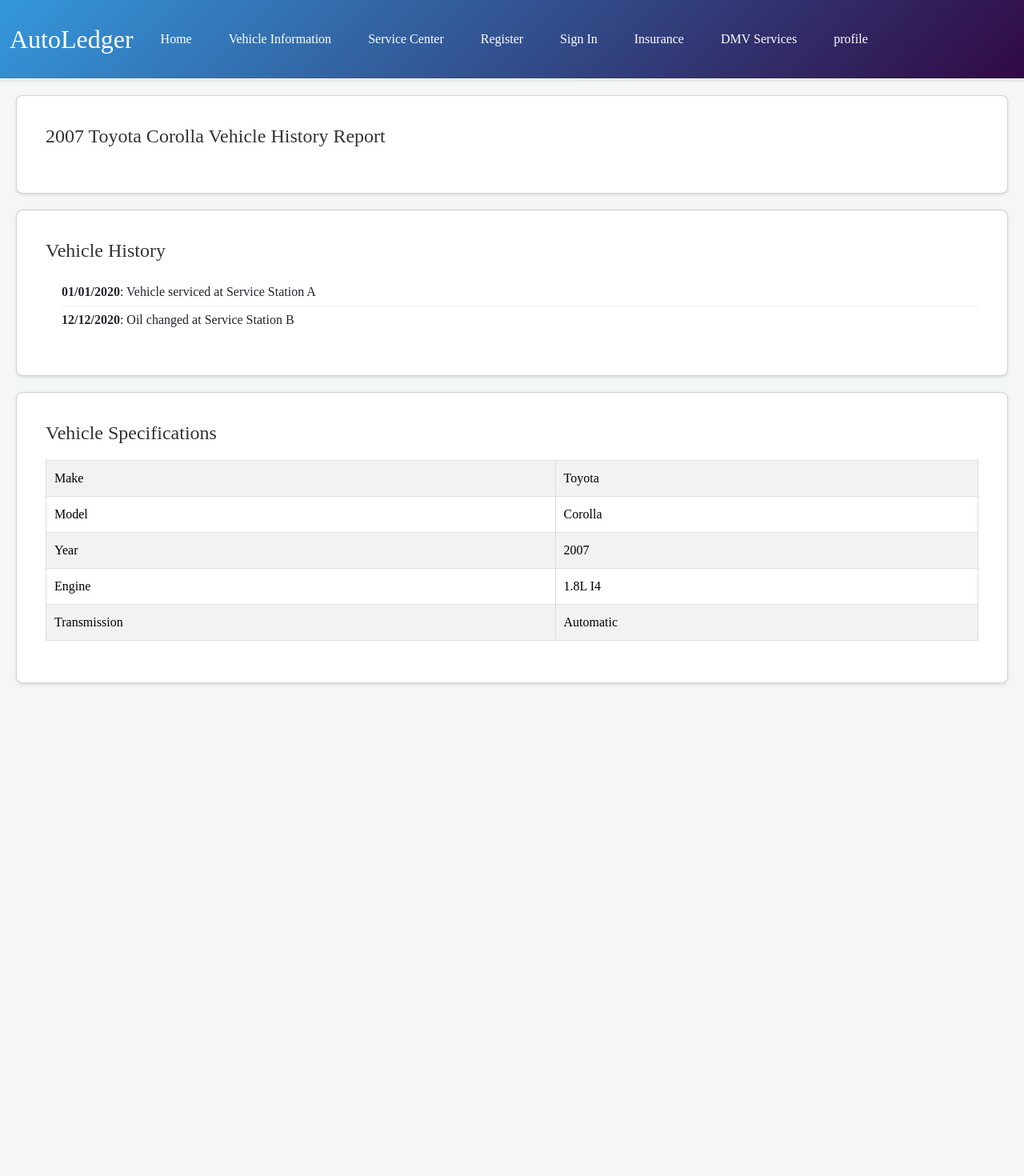
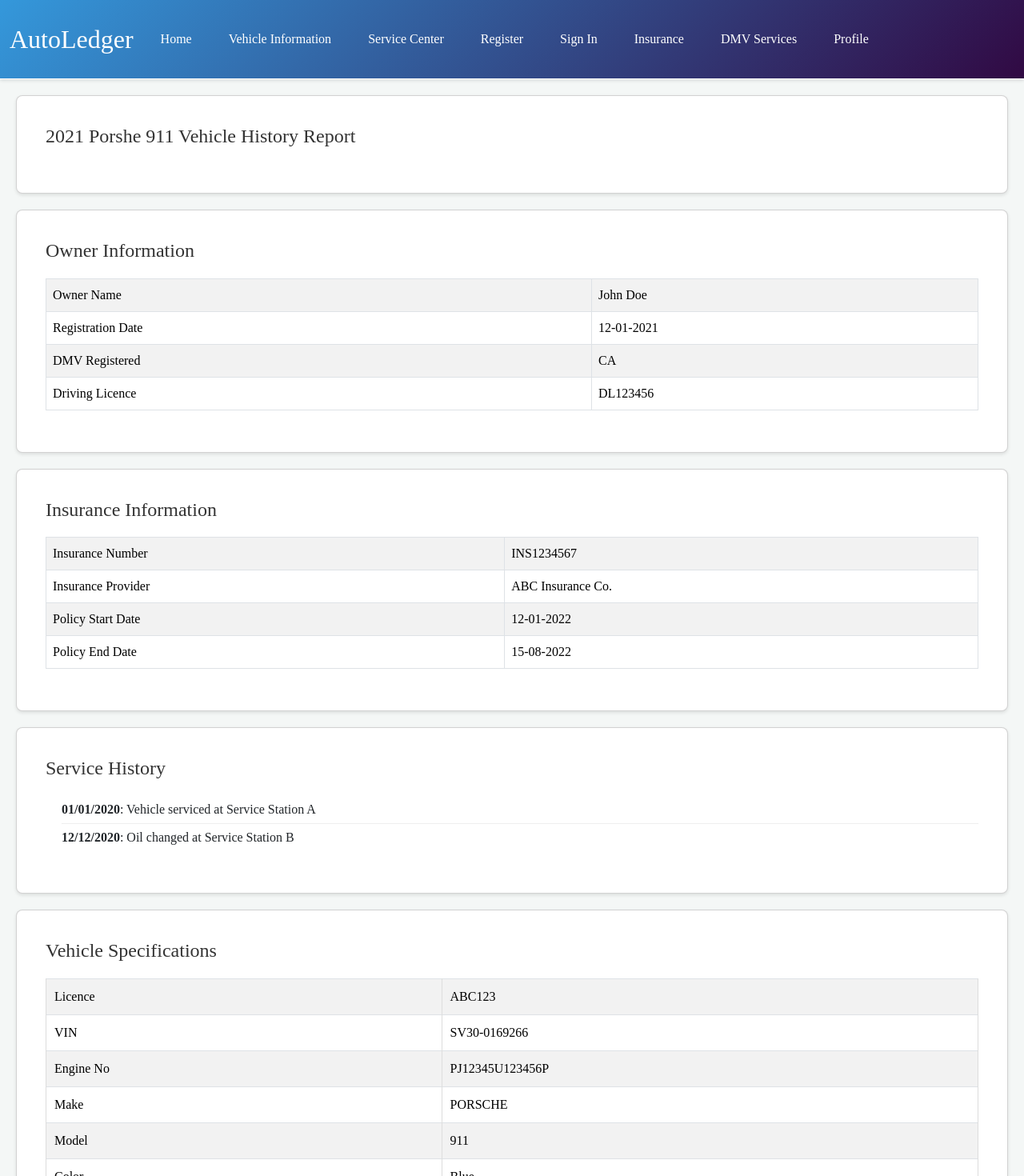
Before and after one commit to radhika2026/AutoLedger, a React (Create React App) app in the folder frontend/: page /vehicleinfopage in a window 1280 px wide. Shown: the top 1470 px of the page at 80% size. Before the commit the page ends 874 px from the top, so only its background shows below. Built offline with nearby package versions, Linux system fonts and the light colour scheme.

Commit message:
made some changes to vehicle info page

```diff
--- /dev/null
+++ b/frontend/src/InsuranceInfoComponent.js
@@ -0,0 +1,33 @@
+import React from 'react';
+import { Card, Table } from 'react-bootstrap';
+
+const InsuranceInfoComponent = () => {
+  // Static data for demonstration, replace with actual data fetching logic
+  const insuranceData = {
+    insurance_number: 'INS1234567',
+    insurance_provider: 'ABC Insurance Co.',
+    policy_start_date: '12-01-2022',
+    policy_end_date: '15-08-2022'
+    // Add more insurance details as needed
+  };
+
+  return (
+    <Card className="insurance-info-card">
+      <Card.Body>
+        <Card.Title>Insurance Information</Card.Title>
+        <Table striped bordered hover>
+          <tbody>
+            {Object.entries(insuranceData).map(([key, value]) => (
+              <tr key={key}>
+                <td>{key.split('_').map(word => word.charAt(0).toUpperCase() + word.slice(1)).join(' ')}</td>
+                <td>{value}</td>
+              </tr>
+            ))}
+          </tbody>
+        </Table>
+      </Card.Body>
+    </Card>
+  );
+};
+
+export default InsuranceInfoComponent;
--- a/frontend/src/NavbarComponent.js
+++ b/frontend/src/NavbarComponent.js
@@ -18,7 +18,7 @@ const NavbarComponent = ({ onRegisterClick, onSignInClick, onDMVClick, onInsuran
           <Nav.Link onClick={onSignInClick} style={{ cursor: 'pointer' }}>Sign In</Nav.Link>
           <Nav.Link href="/InsuranceDropdown">Insurance</Nav.Link>
           <Nav.Link href="/dmv">DMV Services</Nav.Link>
-          <Nav.Link onClick={onUserProfileClick}>profile</Nav.Link>
+          <Nav.Link onClick={onUserProfileClick}>Profile</Nav.Link>
         </Nav>
       </Navbar.Collapse>
     </Navbar>
--- /dev/null
+++ b/frontend/src/OwnerDetailsComponent.js
@@ -0,0 +1,33 @@
+import React from 'react';
+import { Card, Table } from 'react-bootstrap';
+
+const OwnerInfoComponent = () => {
+  // Static data for demonstration, replace with actual data fetching logic
+  const ownerData = {
+    owner_name: 'John Doe',
+    registration_date: '12-01-2021',
+    DMV_registered: 'CA', // State in which it was registered
+    driving_licence: "DL123456"
+    // Add more owner details as needed
+  };
+
+  return (
+    <Card className="owner-info-card">
+      <Card.Body>
+        <Card.Title>Owner Information</Card.Title>
+        <Table striped bordered hover>
+          <tbody>
+            {Object.entries(ownerData).map(([key, value]) => (
+              <tr key={key}>
+                <td>{key.split('_').map(word => word.charAt(0).toUpperCase() + word.slice(1)).join(' ')}</td>
+                <td>{value}</td>
+              </tr>
+            ))}
+          </tbody>
+        </Table>
+      </Card.Body>
+    </Card>
+  );
+};
+
+export default OwnerInfoComponent;
--- a/frontend/src/VehicleHistoryComponent.js
+++ b/frontend/src/VehicleHistoryComponent.js
@@ -12,7 +12,7 @@ const VehicleHistoryComponent = () => {
   return (
     <Card className="vehicle-history-card">
       <Card.Body>
-        <Card.Title>Vehicle History</Card.Title>
+        <Card.Title>Service History</Card.Title>
         <ul className="list-unstyled">
           {historyData.map((record, index) => (
             <li key={index}>
--- a/frontend/src/VehicleInfoComponent.js
+++ b/frontend/src/VehicleInfoComponent.js
@@ -4,9 +4,9 @@ import { Card } from 'react-bootstrap';
 const VehicleInfoComponent = () => {
   // Replace with actual data
   const vehicleInfo = {
-    year: 2007,
-    make: 'Toyota',
-    model: 'Corolla',
+    year: 2021,
+    make: 'Porshe',
+    model: '911',
     reportTitle: 'Vehicle History Report'
   };
 
--- a/frontend/src/VehicleInfoPage.js
+++ b/frontend/src/VehicleInfoPage.js
@@ -4,11 +4,15 @@ import './App.css';
 import VehicleInfoComponent from './VehicleInfoComponent';
 import VehicleHistoryComponent from './VehicleHistoryComponent';
 import VehicleSpecsComponent from './VehicleSpecsComponent';
+import OwnerInfoComponent from './OwnerDetailsComponent.js';
+import InsuranceInfoComponent from './InsuranceInfoComponent.js';
 
 function VehicleInfo() {
   return (
     <div className="VehicleInfo-container">
       <VehicleInfoComponent />
+      <OwnerInfoComponent />
+      <InsuranceInfoComponent />
       <VehicleHistoryComponent />
       <VehicleSpecsComponent />
     </div>
--- a/frontend/src/VehicleSpecsComponent.js
+++ b/frontend/src/VehicleSpecsComponent.js
@@ -4,11 +4,22 @@ import { Card, Table } from 'react-bootstrap';
 const VehicleSpecsComponent = () => {
   // Static data for demonstration, replace with actual data fetching logic
   const specsData = {
-    make: 'Toyota',
-    model: 'Corolla',
+    licence: 'ABC123',
+    VIN: 'SV30-0169266',
+    engine_no: 'PJ12345U123456P',
+    make: 'PORSCHE',
+    model: '911',
+    color: 'Blue',
     year: 2007,
     engine: '1.8L I4',
     transmission: 'Automatic',
+    seating: '5',
+    wheelbase: '2.80 meters',
+    drive: '150 mm',
+    fuel: 'Front-wheel drive',
+    class: 'Sedan',
+    manufacture: '01-08-2021'
+
     // Add more specifications as needed
   };
 
@@ -20,7 +31,7 @@ const VehicleSpecsComponent = () => {
           <tbody>
             {Object.entries(specsData).map(([key, value]) => (
               <tr key={key}>
-                <td>{key.charAt(0).toUpperCase() + key.slice(1)}</td>
+                <td>{key.split('_').map(word => word.charAt(0).toUpperCase() + word.slice(1)).join(' ')}</td>
                 <td>{value}</td>
               </tr>
             ))}
```
